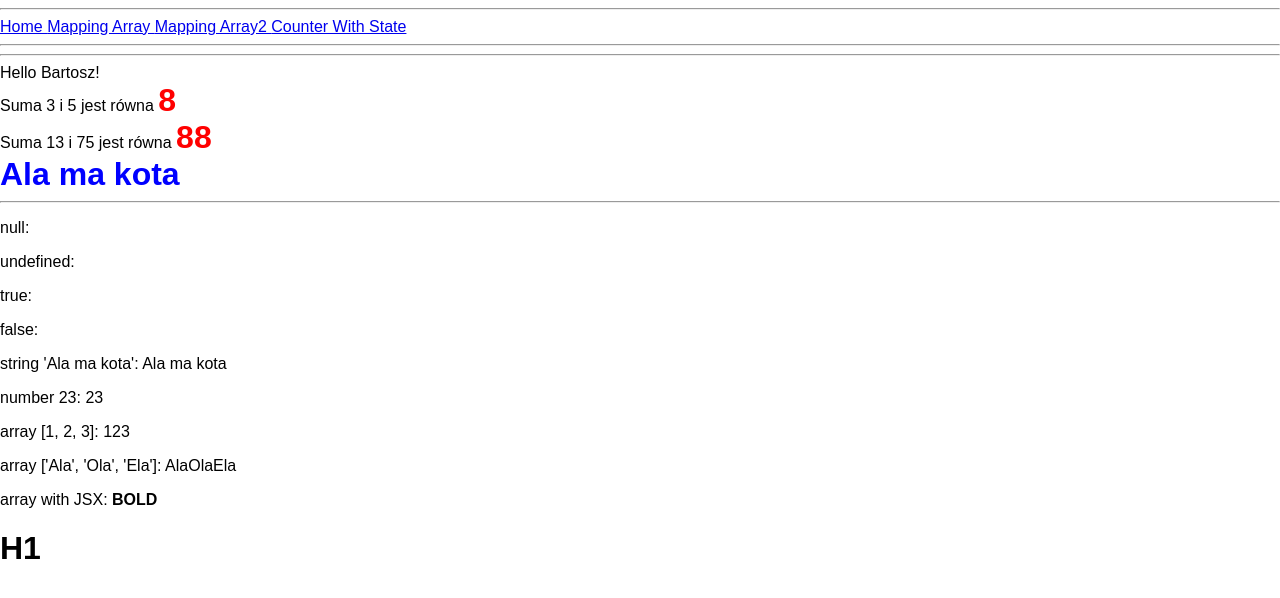
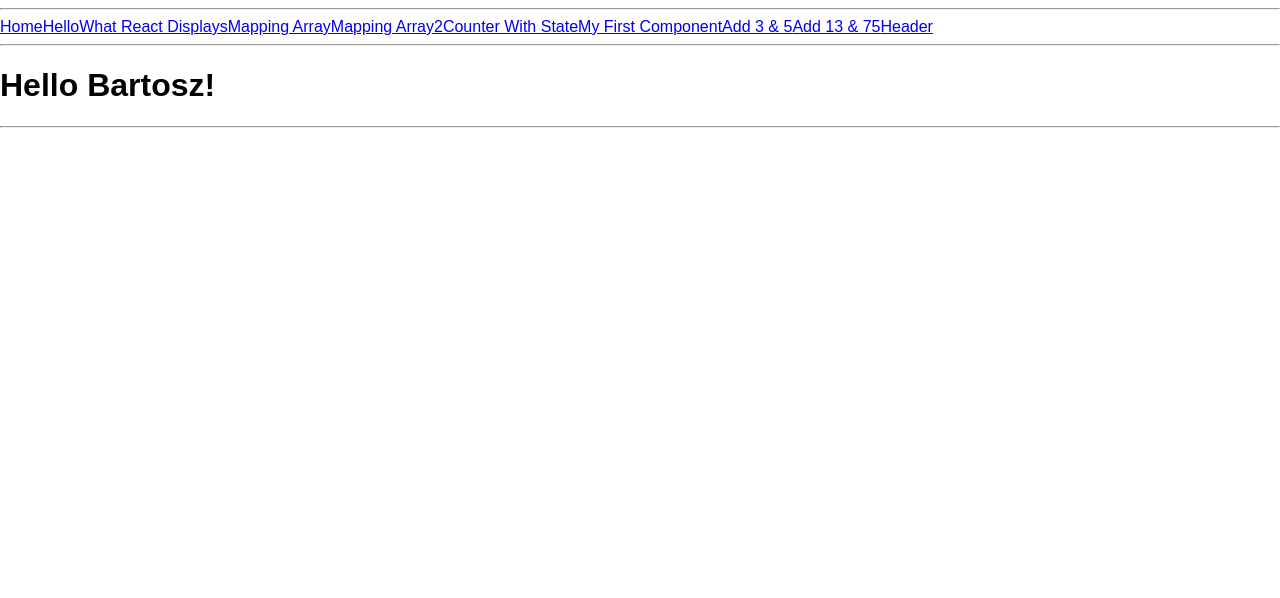
Before and after one commit to Bartewicz/first-react-app, a React (Create React App) app: page /hello/Bartosz in a window 1280 px wide. Shown: the top 598 px of the page. Built offline with nearby package versions, Linux system fonts and the light colour scheme.

Commit message:
Displayname using match.params.name depending on path

```diff
--- a/src/App.js
+++ b/src/App.js
@@ -1,6 +1,8 @@
 import React from 'react'
 import { BrowserRouter as Router, Route, Link } from 'react-router-dom'
 
+import Dashboard from './components/Dashboard'
+import Hello from './components/Hello'
 import MyFirstComponent from './components/MyFirstComponent'
 import Add from './components/Add'
 import Header from './components/Header'
@@ -15,40 +17,60 @@ const App = () => (
 
         <Router>
             <div>
-                <Link to={'/'}>Home </Link>
-                <Link to={'/counter'}>Mapping Array </Link>
-                <Link to={'/mapping-array2'}>Mapping Array2 </Link>
-                <Link to={'/counter-with-state'}>Counter With State </Link>
+                <Link to={'/'}>Home</Link>
+                <Link to={'/hello/Bartosz'}>Hello</Link>
+                <Link to={'/what-react-displays'}>What React Displays</Link>
+                <Link to={'/counter'}>Mapping Array</Link>
+                <Link to={'/mapping-array2'}>Mapping Array2</Link>
+                <Link to={'/counter-with-state'}>Counter With State</Link>
+                <Link to={'/my-first-component'}>My First Component</Link>
+                <Link to={'/add-3-&-5'}>Add 3 & 5</Link>
+                <Link to={'/add-13-&-75'}>Add 13 & 75</Link>
+                <Link to={'/header'}>Header</Link>
 
                 <hr />
 
+                <Route exact path={'/'} component={Dashboard} />
+                <Route path={'/hello/:name'} component={Hello} />
+                <Route path={'/what-react-displays'} render={
+                    () => (
+                        <div>
+                            <p>null: {null}</p>
+                            <p>undefined: {undefined}</p>
+                            <p>true: {true}</p>
+                            <p>false: {false}</p>
+                            <p>string 'Ala ma kota': {'Ala ma kota'}</p>
+                            <p>number 23: {23}</p>
+
+                            <p>array [1, 2, 3]: {[1, 2, 3]}</p>
+                            <p>array ['Ala', 'Ola', 'Ela']: {['Ala', 'Ola', 'Ela']}</p>
+                            <div>array with JSX: {[<b key={1}>BOLD</b>, <h1 key={2}>H1</h1>]}</div>
+
+                            {/* <p>object: {{}}</p> */}
+                        </div>
+                    )
+                } />
                 <Route path={'/mapping-array'} component={MappingArray} />
                 <Route path={'/mapping-array2'} component={MappingArray2} />
                 <Route path={'/counter-with-state'} component={CounterWithState} />
+                <Route path={'/my-first-component'} render={
+                    () => (<MyFirstComponent name="Bartosz" />)
+                } />
+                <Route path={'/add-3-&-5'} render={
+                    () => (<Add numberA={3} numberB={5} />)
+                } />
+                <Route path={'/add-13-&-75'} render={
+                    () => (<Add numberA={13} numberB={75} />)
+                } />
+                <Route path={'/header'} render={
+                    () => (<Header text={'Ala ma kota'} isRed={false} />)
+                } />
             </div>
         </Router>
 
         <hr />
 
-        <MyFirstComponent name="Bartosz" />
-        <Add numberA={3} numberB={5} />
-        <Add numberA={13} numberB={75} />
-        <Header text={'Ala ma kota'} isRed={false} />
 
-        <hr />
-
-        <p>null: {null}</p>
-        <p>undefined: {undefined}</p>
-        <p>true: {true}</p>
-        <p>false: {false}</p>
-        <p>string 'Ala ma kota': {'Ala ma kota'}</p>
-        <p>number 23: {23}</p>
-
-        <p>array [1, 2, 3]: {[1, 2, 3]}</p>
-        <p>array ['Ala', 'Ola', 'Ela']: {['Ala', 'Ola', 'Ela']}</p>
-        <div>array with JSX: {[<b key={1}>BOLD</b>, <h1 key={2}>H1</h1>]}</div>
-
-        {/* <p>object: {{}}</p> */}
 
     </div>
 )
--- a/src/components/CounterWithState.js
+++ b/src/components/CounterWithState.js
@@ -1,4 +1,5 @@
 import React from 'react'
+import Header from './Header'
 
 class CounterWithState extends React.Component {
     state = {
@@ -21,7 +22,7 @@ class CounterWithState extends React.Component {
 
         return (
             <div>
-                <h1>{this.state.count}</h1>
+                <Header text={this.state.count} isRed={true} />
                 <div>
                     <button onClick={this.minusCount}> - </button>
                     <button onClick={this.plusCount}> + </button>
--- /dev/null
+++ b/src/components/Dashboard.js
@@ -0,0 +1,7 @@
+import React from 'react'
+
+const Dashboard = () => (
+  <h1>Dashboard</h1>
+)
+
+export default Dashboard
--- /dev/null
+++ b/src/components/Hello.js
@@ -0,0 +1,7 @@
+import React from 'react'
+
+const Hello = (props) => (
+  <h1>Hello {props.match.params.name}!</h1>
+)
+
+export default Hello
```
